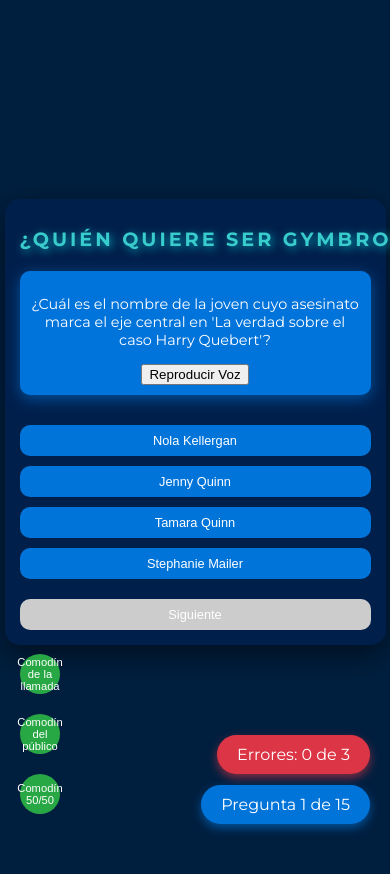
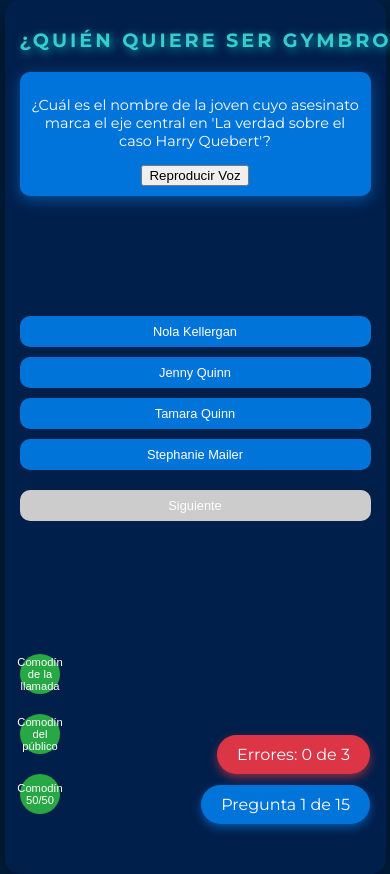
Before and after one commit to JuanGabrielSuch/quien-quiere-ser-gymbro, a plain HTML site: page index.html in a window 390 px wide. Both pictures are taken after a click on the button "Jugar". Before the commit the page ends 844 px from the top, so only its background shows below. Drawn offline with Linux system fonts and the light colour scheme.

Commit message:
Update styles.css

```diff
--- a/css/styles.css
+++ b/css/styles.css
@@ -6,7 +6,7 @@ body {
     display: flex;
     justify-content: center;
     align-items: center;
-    height: 100vh;
+    height: 100%;
     margin: 0;
     overflow: hidden;
 }
@@ -21,6 +21,10 @@ body {
     box-shadow: 0 10px 30px rgba(0, 0, 0, 0.5);
     position: relative;
     animation: fadeIn 1s ease-in-out;
+    height: 100vh; /* Asegura que el contenedor ocupe todo el alto de la ventana */
+    display: flex;
+    flex-direction: column;
+    justify-content: center;
 }
 
 #main-menu {
@@ -237,6 +241,7 @@ h1 {
 
 /* Contenedor de los comodines */
 #lifelines {
+    z-index: 10;
     position: fixed;
     bottom: 20px;
     left: 20px;
@@ -359,8 +364,8 @@ h1 {
     }
 
     #question-container {
-        font-size: 1rem;
-        padding: 15px;
+        position: relative; /* Asegura que no se superponga con otros elementos */
+        margin-bottom: 120px; /* Deja espacio suficiente para los contadores y comodines */
     }
 
     .answer-btn {
```
